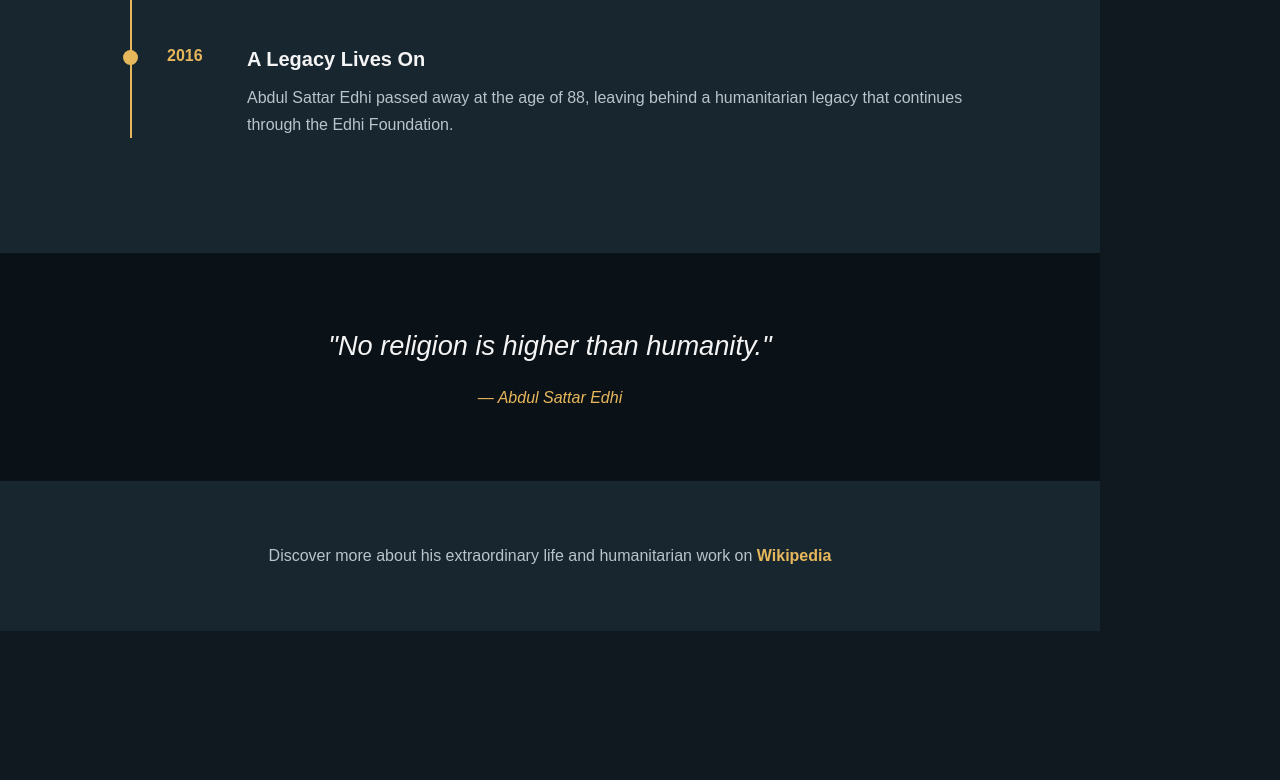
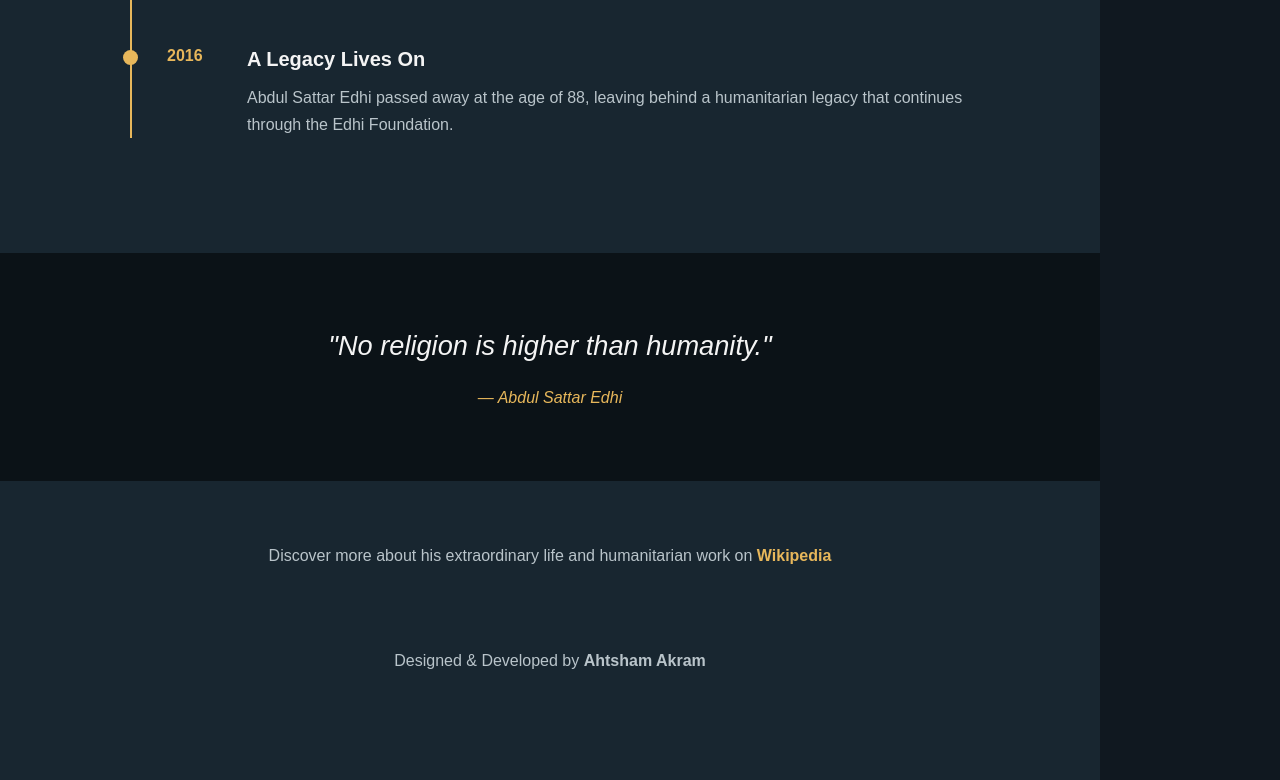
Before and after one commit to ahtsham-akram/tribute-page, a plain HTML site: page index.html in a window 1280 px wide. Shown: the part 1400-2180 px from the top of the page. Before the commit the page ends 2031 px from the top, so only its background shows below. Drawn offline with Linux system fonts and the light colour scheme.

Commit message:
Add developer credit in the footer section
Added developer credit to the footer.

```diff
--- a/index.html
+++ b/index.html
@@ -94,6 +94,9 @@
       Wikipedia
       </a>
     </p>
+    <footer>
+  <p>Designed & Developed by <strong>Ahtsham Akram</strong></p>
+</footer>
   </footer>
 </main>
   </body>
```
